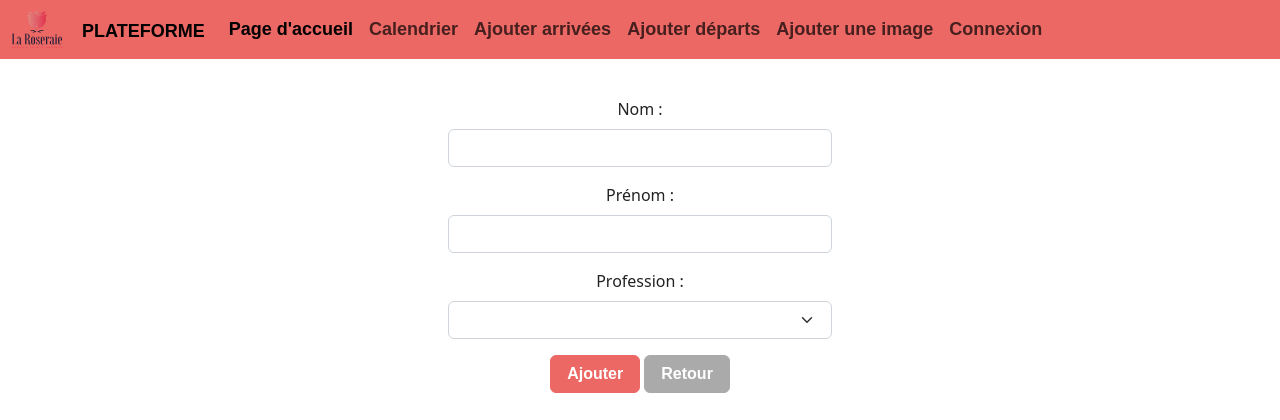
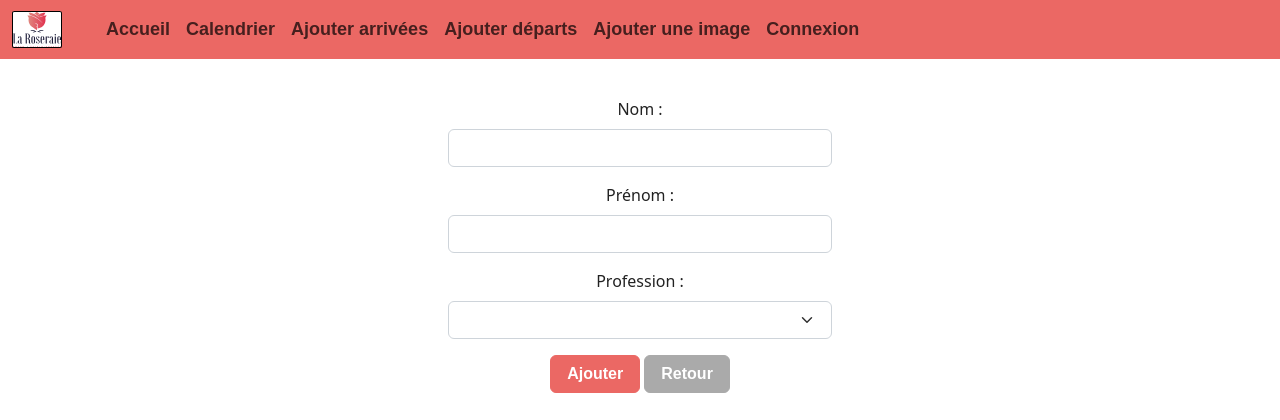
Before and after one commit to Meowht/Plateformesalarie, a Symfony app: template templates/arrivee/index.html.twig in a window 1280 px wide. Shown: the top 420 px of the page. Run offline with Twig, Linux system fonts and the light colour scheme; the template is opened without the code that fills it, so the values that code supplies are empty; form fields are guessed from the names that the template uses; some libraries are stand-ins or nearby versions; some web fonts are replaced.

Commit message:
mis a jour logo nav

```diff
--- a/templates/base.html.twig
+++ b/templates/base.html.twig
@@ -27,20 +27,17 @@
 		<nav class="navbar navbar-expand-lg bg-primary" data-bs-theme="dark">
 			<div class="container-fluid">
 				<li class="nav-item" style="list-style-type: none;">
-					<img src="{{ asset('assets/img/LOGO-blanc-LaRoseraie-vector.svg') }}" alt="" style="width: 50px; height: auto; margin-right:  20px;">
+					<a class="navbar-brand" href="{{path('app_home')}}">
+					<img src="{{ asset('assets/img/LOGO-blanc-LaRoseraie-vector.svg') }}" alt="" style="width: 50px; height: auto; margin-right:  20px; border: solid 1px; background-color: white; border-radius: 5%;"></a>
 				</li>
-				<a class="navbar-brand" href="{{path('app_home')}}">Plateforme</a>
 				<button class="navbar-toggler" type="button" data-bs-toggle="collapse" data-bs-target="#navbarColor01" aria-controls="navbarColor01" aria-expanded="false" aria-label="Toggle navigation">
 					<span class="navbar-toggler-icon"></span>
 				</button>
 				<div class="collapse navbar-collapse" id="navbarColor01">
 					<ul class="navbar-nav me-auto">
-						<li class="nav-item">
-							<a class="nav-link active" href="{{path('app_booking')}}">Page d'accueil
-								<span class="visually-hidden">(current)</span>
-							</a>
+					<li class="nav-item">
+							<a href="{{path('app_home')}}" class="nav-link">Accueil</a>
 						</li>
-
 						<li class="nav-item">
 							<a href="{{path('app_booking')}}" class="nav-link">Calendrier</a>
 						</li>
```
